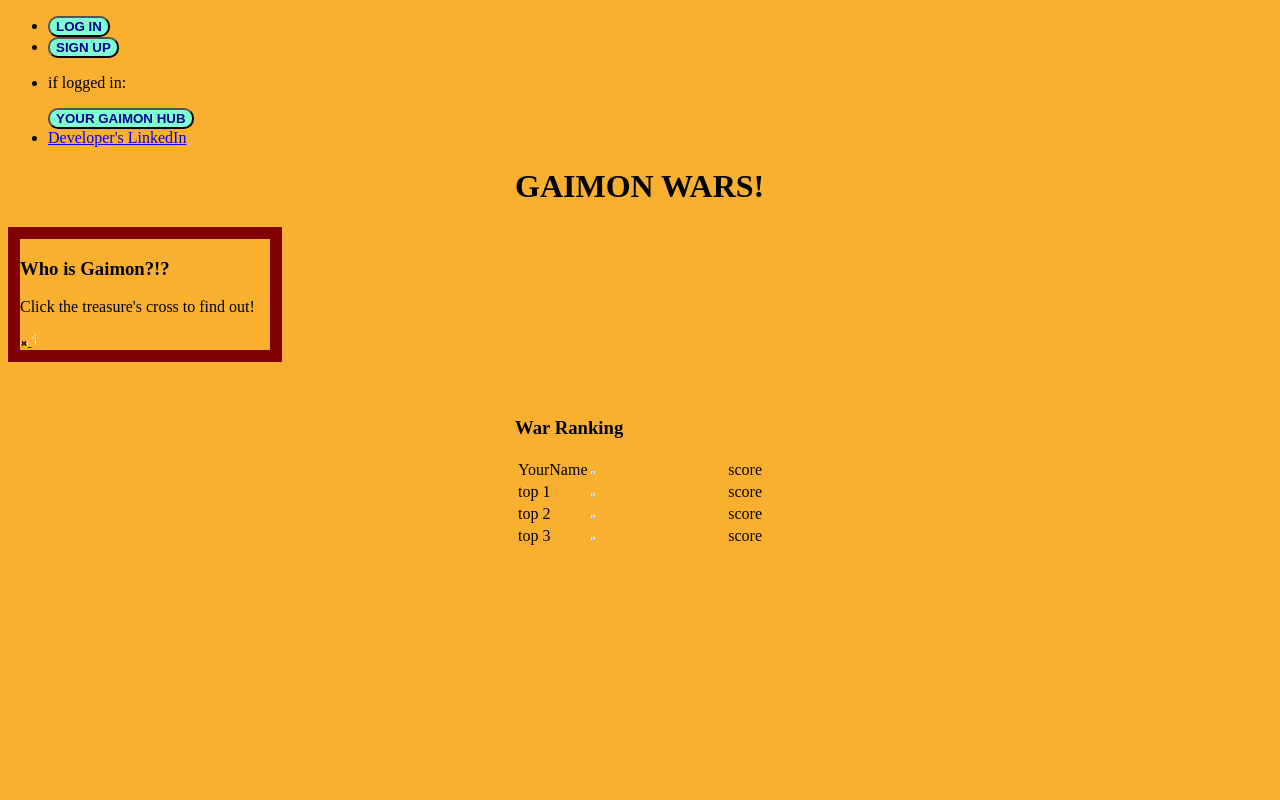
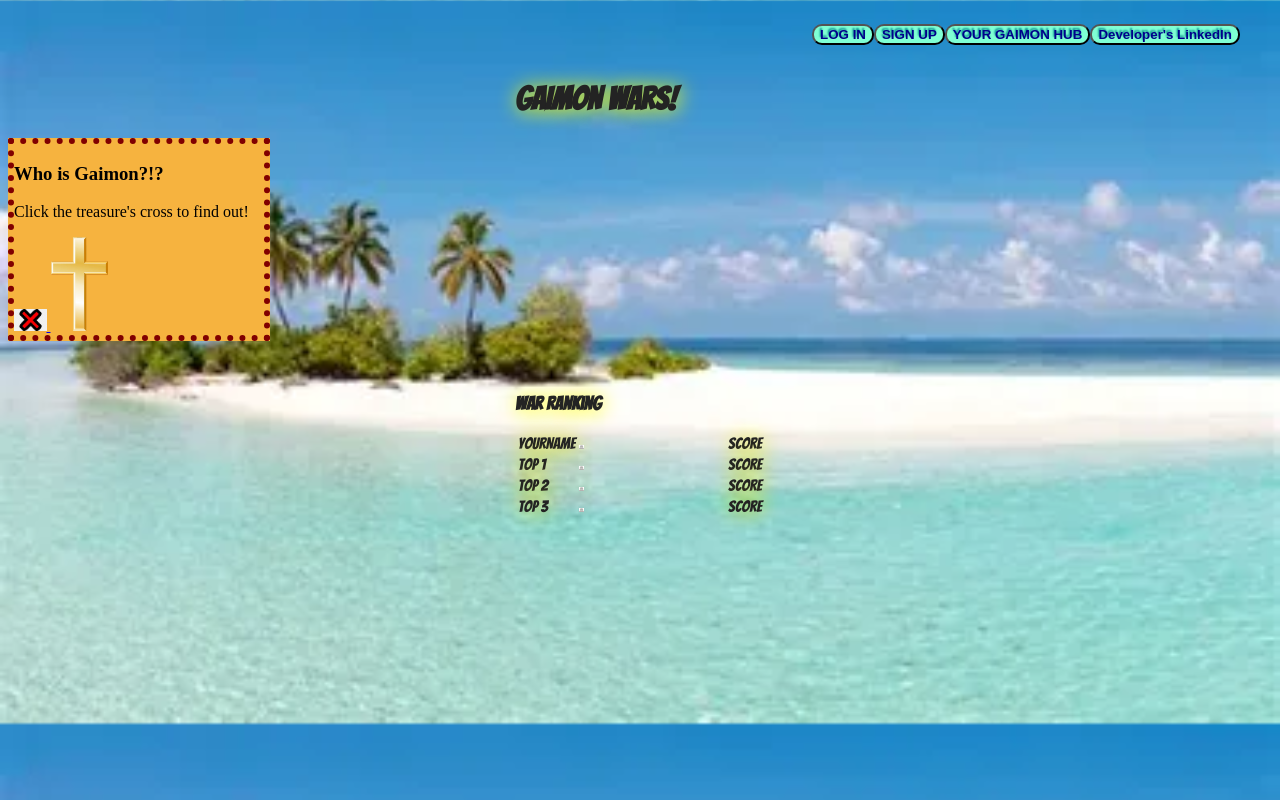
Before and after one commit to CarlosAlegreUr/GaimonAndYou-FullstackClassicWebApp, a PHP site: page / in a window 1280 px wide. Run offline with PHP 8.4, Linux system fonts and the light colour scheme.

Commit message:
Some CSS practise

```diff
--- a/gaimonCustomize.html
+++ b/gaimonCustomize.html
@@ -9,7 +9,7 @@
 <body>
     <div name="gaimon">
         <h3> CUSTOMIZE YOUR GAIMON </h3>
-        <img src="./images/gaimon_normal.webp" width="20%">
+        <img src="./images/gaimon_normal.webp" width="20%" alt="Gaimon normal face">
         <input type="text" placeholder="Name">
 
         <div>
--- a/index.html
+++ b/index.html
@@ -4,12 +4,17 @@
     <meta charset="UTF-8">
     <meta http-equiv="X-UA-Compatible" content="IE=edge">
     <meta name="viewport" content="width=device-width, initial-scale=1.0">
+
     <link rel="stylesheet" href="style.css">
+    <link rel="preconnect" href="https://fonts.googleapis.com">
+    <link rel="preconnect" href="https://fonts.gstatic.com" crossorigin>
+    <link href="https://fonts.googleapis.com/css2?family=Bangers&display=swap" rel="stylesheet">
+
     <title>🏠💣 Gaimon Wars 💣🏠</title>
 </head>
 <body>
-    <div>
-        <ul>
+    <div class="upperMenuDiv">
+        <ul class="indexUpperMenu">
             <li>
                 <a href="loggingPage.html">
                     <button> LOG IN </button>
@@ -23,7 +28,6 @@
             </li>
 
             <li>
-                <p> if logged in: </p>
                 <a href="hub.html">
                     <button> YOUR GAIMON HUB </button>
                 </a>
@@ -31,7 +35,7 @@
 
             <li>
                 <a href="https://www.linkedin.com/" target="_blank">
-                    Developer's LinkedIn
+                    <button> Developer's LinkedIn </button>
                 </a>
             </li>
         </ul>
@@ -45,9 +49,9 @@
         <h3> Who is Gaimon?!? </h3>
         <p> Click the treasure's cross to find out! </p>
         <a href="https://onepiece.fandom.com/wiki/Gaimon" target="_blank">
-         <img src="./images/treasure_cross.webp" width="3%">
+         <img src="./images/treasure_cross.webp" width="13%" alt="Treasure's cross">
         </a>
-        <img src="./images/jesus_cross.webp" width="3%">
+        <img src="./images/jesus_cross.webp" width="23%" alt="Jesus's cross">
     </div>
 
     <div class="centerDiv">
@@ -56,22 +60,22 @@
         <table>
             <tr>
                 <td> YourName </td>
-                <td> <img src="./images/default_profile.webp" width="3%"> </td>
+                <td> <img src="./images/default_profile.webp" width="3%" alt="Default profile pic"> </td>
                 <td> score </td>
             </tr>
             <tr>
                 <td> top 1 </td>
-                <td> <img src="./images/default_profile.webp" width="3%"> </td>
+                <td> <img src="./images/default_profile.webp" width="3%" alt="Default profile pic"> </td>
                 <td> score </td>
             </tr>
             <tr>
                 <td> top 2 </td>
-                <td> <img src="./images/default_profile.webp" width="3%"> </td>
+                <td> <img src="./images/default_profile.webp" width="3%" alt="Default profile pic"> </td>
                 <td> score </td>
             </tr>
             <tr>
                 <td> top 3 </td>
-                <td> <img src="./images/default_profile.webp" width="3%"> </td>
+                <td> <img src="./images/default_profile.webp" width="3%" alt="Default profile pic"> </td>
                 <td> score </td>
             </tr>
         </table>
--- a/style.css
+++ b/style.css
@@ -1,16 +1,19 @@
+.indexUpperMenu {
+    display: flex;
+    width: 428px;
+    justify-content: center;
+    list-style-type: none;
+}
 
 .logFormBox {
     display: block;
     width: 250px;
-    margin-top: 50px;
-    margin-top: 50px;
-    margin-bottom: 50px;
-    margin-right: auto;
-    margin-left: auto;
+    margin: 50px auto;;
     padding: 3%;
     border: 5px solid rgb(111, 111, 218);
     border-radius: 40px;
     background-color: rgba(211, 134, 0, 0.837);
+    text-align: center;
 }
 
 .homeButtonDiv {
@@ -22,19 +25,25 @@
 .centerDiv {
     display: block;
     width: 250px;
-    margin-right: auto;
+    margin: 0 auto;
+    font-family: 'Bangers', cursive;
+    color: rgb(35, 35, 35);
+    text-shadow: 1px 1px 20px yellow;
+}
+
+.upperMenuDiv {
+    display: flex;
+    width: 500px;
     margin-left: auto;
+    padding: 0px;
 }
 
 .infoDiv {
     display: block;
     width: 250px;
     margin-right: 100px;
-    border: 12px solid maroon;
-}
-
-body {
-    background-color: rgba(250, 161, 7, 0.837);
+    border: 6px dotted maroon;
+    background-color: rgb(246, 179, 63);
 }
 
 .shipShapeInput {
@@ -45,9 +54,16 @@ body {
     margin-bottom: 3px;
 }
 
+body {
+    background-color: rgba(250, 161, 7, 0.837);
+    background-image: url("./images/island.webp");
+    background-size: cover;
+}
+
 button {
     color: darkblue;
     font-weight: 800;
     background-color: aquamarine;
     border-radius: 10px;
+    text-shadow: -1px -2px 2px darkcyan;
 }
```
Also changed, not shown: images/island.webp.
